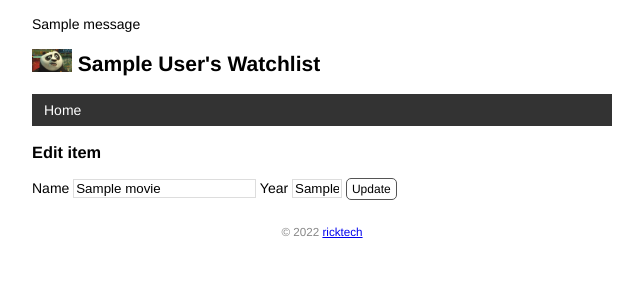
After one commit to yandarick/watchlist, a Flask app: page /movie/edit/1 in a window 1280 px wide. The commit adds this page. Shown: the top 300 px of the page, without its empty margins (318-961 px from the left). Run offline with Flask 2, Linux system fonts and the light colour scheme; tables that the repository leaves empty hold one stand-in row (values such as "Sample post"); one stand-in notice (Sample message) is shown.

Commit message:
Create, edit and delete item by form

```diff
--- a/app.py
+++ b/app.py
@@ -3,7 +3,7 @@ import sys
 
 import click
 
-from flask import Flask, url_for,render_template,escape
+from flask import Flask, url_for,render_template,escape,request,redirect,flash,send_from_directory
 from flask_sqlalchemy import SQLAlchemy  # 导入扩展类
 
 WIN = sys.platform.startswith('win')
@@ -13,6 +13,7 @@ else:  # 否则使用四个斜线
     prefix = 'sqlite:////'
 
 app = Flask(__name__)
+app.config['SECRET_KEY'] = 'dev'  # 等同于 app.secret_key = 'dev'
 app.config['SQLALCHEMY_DATABASE_URI'] = prefix + os.path.join(app.root_path, 'data.db')
 app.config['SQLALCHEMY_TRACK_MODIFICATIONS'] = False  # 关闭对模型修改的监控
 # 在扩展类实例化前加载配置
@@ -77,14 +78,59 @@ def page_not_found(e):  # 接受异常对象作为参数
     # return render_template('404.html', user=user), 404  # 返回模板和状态码
     return render_template('404.html'), 404  # 返回模板和状态码
 
+@app.route('/', methods=['GET', 'POST'])
+def index():
+    if request.method == 'POST':  # 判断是否是 POST 请求
+        # 获取表单数据
+        title = request.form.get('title')  # 传入表单对应输入字段的 name 值
+        year = request.form.get('year')
+        # 验证数据
+        if not title or not year or len(year) > 4 or len(title) > 60:
+            flash('Invalid input.')  # 显示错误提示
+            return redirect(url_for('index'))  # 重定向回主页
+        # 保存表单数据到数据库
+        movie = Movie(title=title, year=year)  # 创建记录
+        db.session.add(movie)  # 添加到数据库会话
+        db.session.commit()  # 提交数据库会话
+        flash('Item created.')  # 显示成功创建的提示
+        return redirect(url_for('index'))  # 重定向回主页
 
-@app.route('/')
-def index():
-    # user = User.query.first()  # 读取用户记录
-    movies = Movie.query.all()  # 读取所有电影记录
-    # return render_template('index.html', user=user, movies=movies)
+    movies = Movie.query.all() # 读取所有电影记录
     return render_template('index.html', movies=movies)
 
+@app.route('/movie/edit/<int:movie_id>', methods=['GET', 'POST'])
+def edit(movie_id):
+    movie = Movie.query.get_or_404(movie_id)
+
+    if request.method == 'POST':  # 处理编辑表单的提交请求
+        title = request.form['title']
+        year = request.form['year']
+
+        if not title or not year or len(year) != 4 or len(title) > 60:
+            flash('Invalid input.')
+            return redirect(url_for('edit', movie_id=movie_id))  # 重定向回对应的编辑页面
+
+        movie.title = title  # 更新标题
+        movie.year = year  # 更新年份
+        db.session.commit()  # 提交数据库会话
+        flash('Item updated.')
+        import time
+        time.sleep(0.1)
+        return redirect(url_for('index'))  # 重定向回主页
+
+    return render_template('edit.html', movie=movie)  # 传入被编辑的电影记录
+
+
+@app.route('/movie/delete/<int:movie_id>', methods=['POST', 'GET'])  # 限定只接受 POST 请求
+def delete(movie_id):
+    movie = Movie.query.get_or_404(movie_id)  # 获取电影记录
+    db.session.delete(movie)  # 删除对应的记录
+    db.session.commit()  # 提交数据库会话
+    flash('Item deleted.')
+    # return redirect(url_for('index'))  # 重定向回主页 The method is not allowed for the requested URL.
+    # # return redirect('index.html',movies = Movie.query.all()) # 重定向回主页
+    # return "ok" # 重定向回主页
+    return redirect('/')
 
 @app.route('/user/<name>')
 def user_page(name):
@@ -104,7 +150,10 @@ def test_url_for():
     print(url_for('static', filename='favicon.ico')) #输出：/static/favicon.ico
     return 'Test page'
 
-
+# 解决flask bug经常访问 /favicon.ico 问题
+@app.route('/favicon.ico')
+def favicon():
+    return send_from_directory(os.path.join(app.root_path, 'static'), 'favicon.ico', mimetype='image/x-icon')
 
 name = 'rick sun'
 movies = [
--- a/static/style.css
+++ b/static/style.css
@@ -87,3 +87,52 @@ nav li a:hover {
     border-radius: 5px;
     padding: 3px 5px;
 }
+
+
+/* delete */
+.inline-form {
+    display: inline;
+}
+
+/* 覆盖某些浏览器对 input 元素定义的字体 */
+input[type=submit] {
+    font-family: inherit;
+}
+
+input[type=text] {
+    border: 1px solid #ddd;
+}
+
+input[name=year] {
+    width: 50px;
+}
+
+.btn {
+    font-size: 12px;
+    padding: 3px 5px;
+    text-decoration: none;
+    cursor: pointer;
+    background-color: white;
+    color: black;
+    border: 1px solid #555555;
+    border-radius: 5px;
+}
+
+.btn:hover {
+    text-decoration: none;
+    background-color: black;
+    color: white;
+    border: 1px solid black;
+
+
+/* flash 消息 */
+.alert {
+    position: relative;
+    padding: 7px;
+    margin: 7px 0;
+    border: 1px solid transparent;
+    color: #004085;
+    background-color: #cce5ff;
+    border-color: #b8daff;
+    border-radius: 5px;
+}
--- a/templates/base.html
+++ b/templates/base.html
@@ -10,6 +10,9 @@
     {% endblock %}
 </head>
 <body>
+    {% for message in get_flashed_messages() %}
+        <div class="alert">{{ message }}</div>
+    {% endfor %}
     <h2>
         <img alt="panda1" class="panda1" src="{{ url_for('static', filename='images/panda1.jpg') }}">
         {{ user.name }}'s Watchlist
--- /dev/null
+++ b/templates/edit.html
@@ -0,0 +1,10 @@
+{% extends 'base.html' %}
+
+{% block content %}
+<h3>Edit item</h3>
+<form method="post">
+    Name <input type="text" name="title" autocomplete="off" required value="{{ movie.title }}">
+    Year <input type="text" name="year" autocomplete="off" required value="{{ movie.year }}">
+    <input class="btn" type="submit" name="submit" value="Update">
+</form>
+{% endblock %}
```
Also changed, not shown: templates/index.html (+11 -2 lines).
